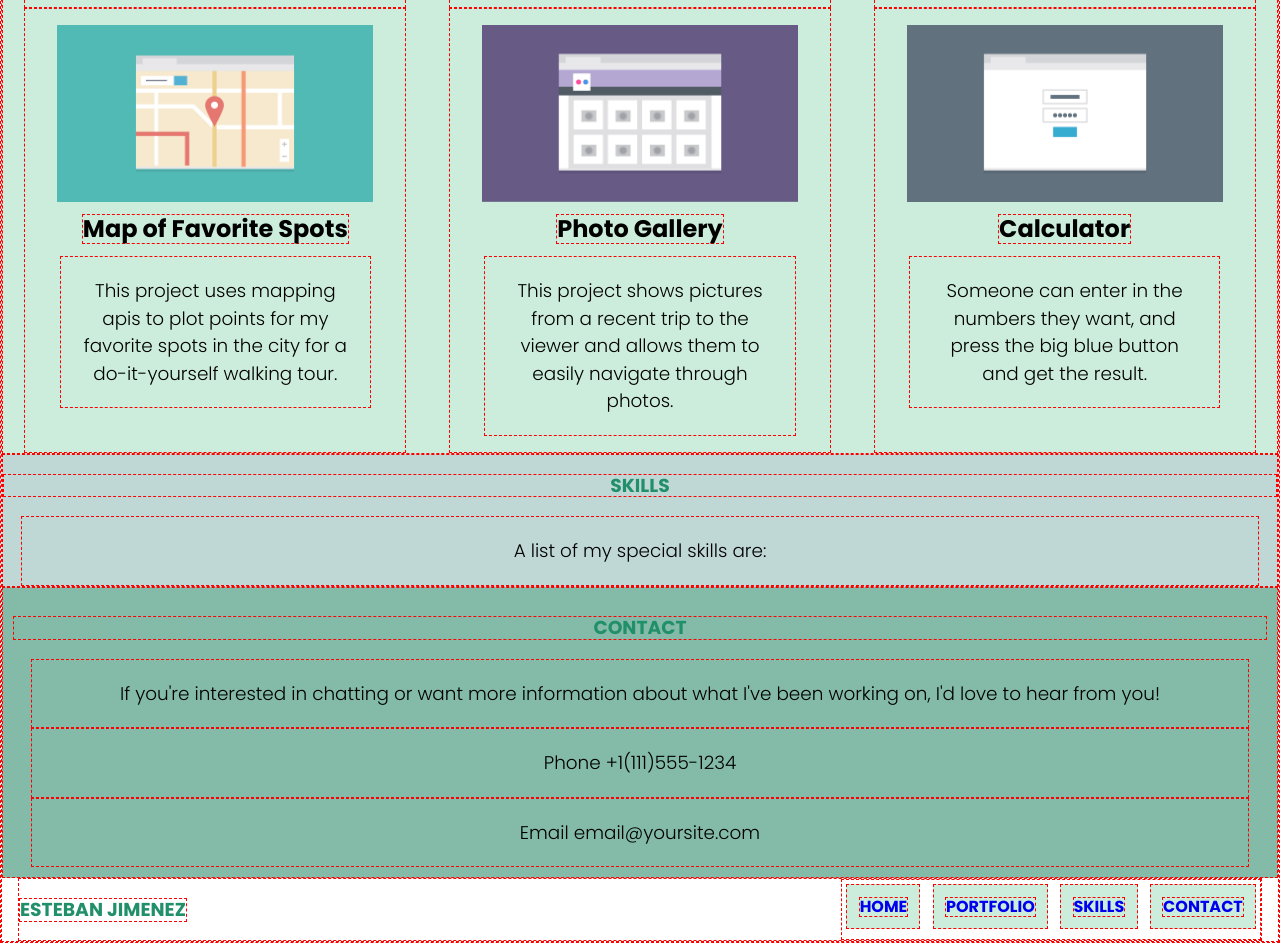
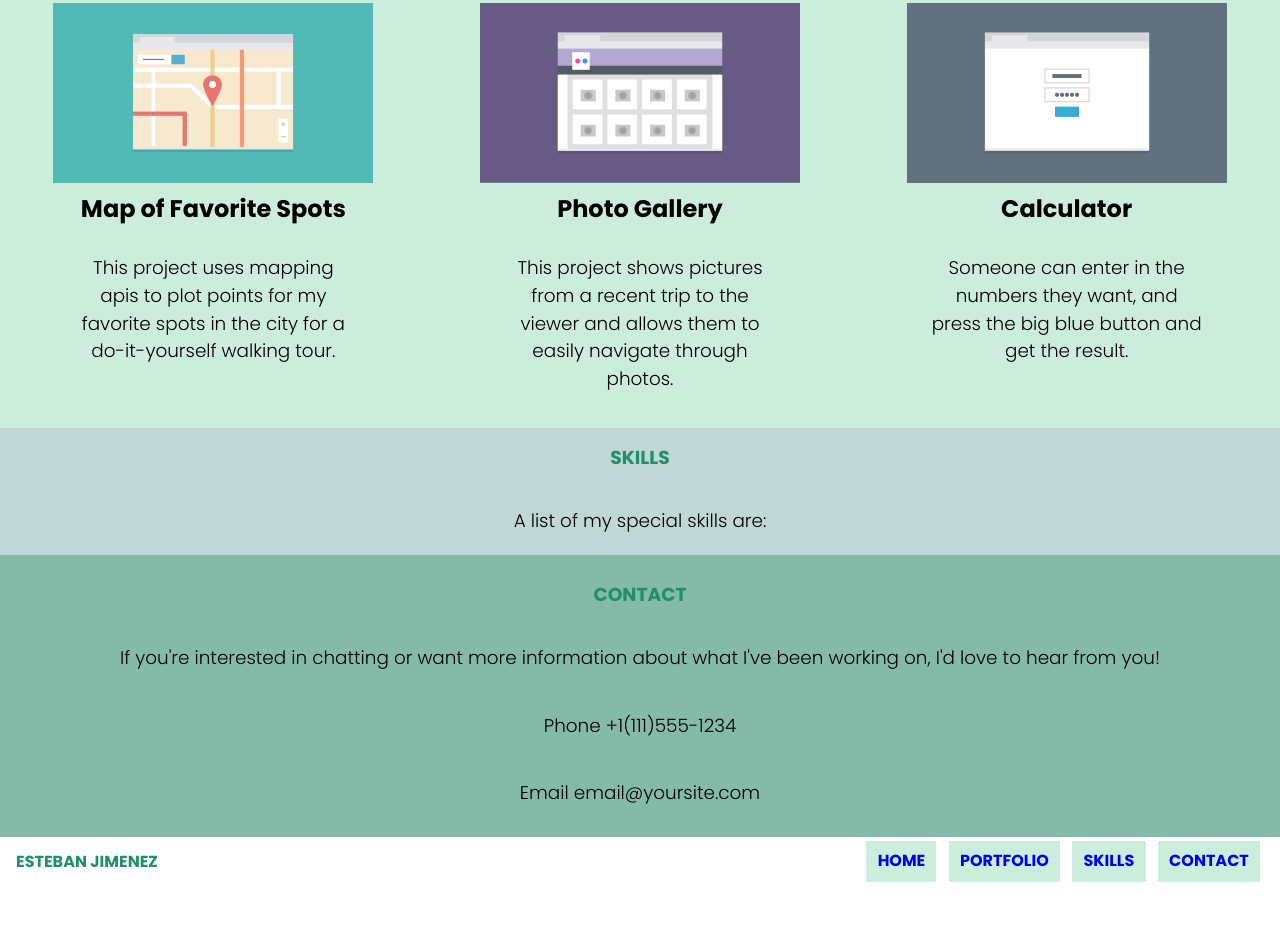
Before and after one commit to E-Jimenez1/Project-2, a plain HTML site: page index.html in a window 1280 px wide. Shown: the part 888-1831 px from the top of the page. After the commit the page ends 1775 px from the top, so only its background shows below. Drawn offline with Linux system fonts and the light colour scheme.

Commit message:
Update styles.css

```diff
--- a/css/styles.css
+++ b/css/styles.css
@@ -2,7 +2,6 @@
 
 * {
   box-sizing: border-box;
-  border: 1px red dashed;
 }
 
 body {
@@ -85,6 +84,10 @@ footer {
   flex-wrap: wrap;
   justify-content: space-between;
   margin: 0 1em;
+}
+
+footer h3 {
+  font-size: 1em;
 }
 
 
```
